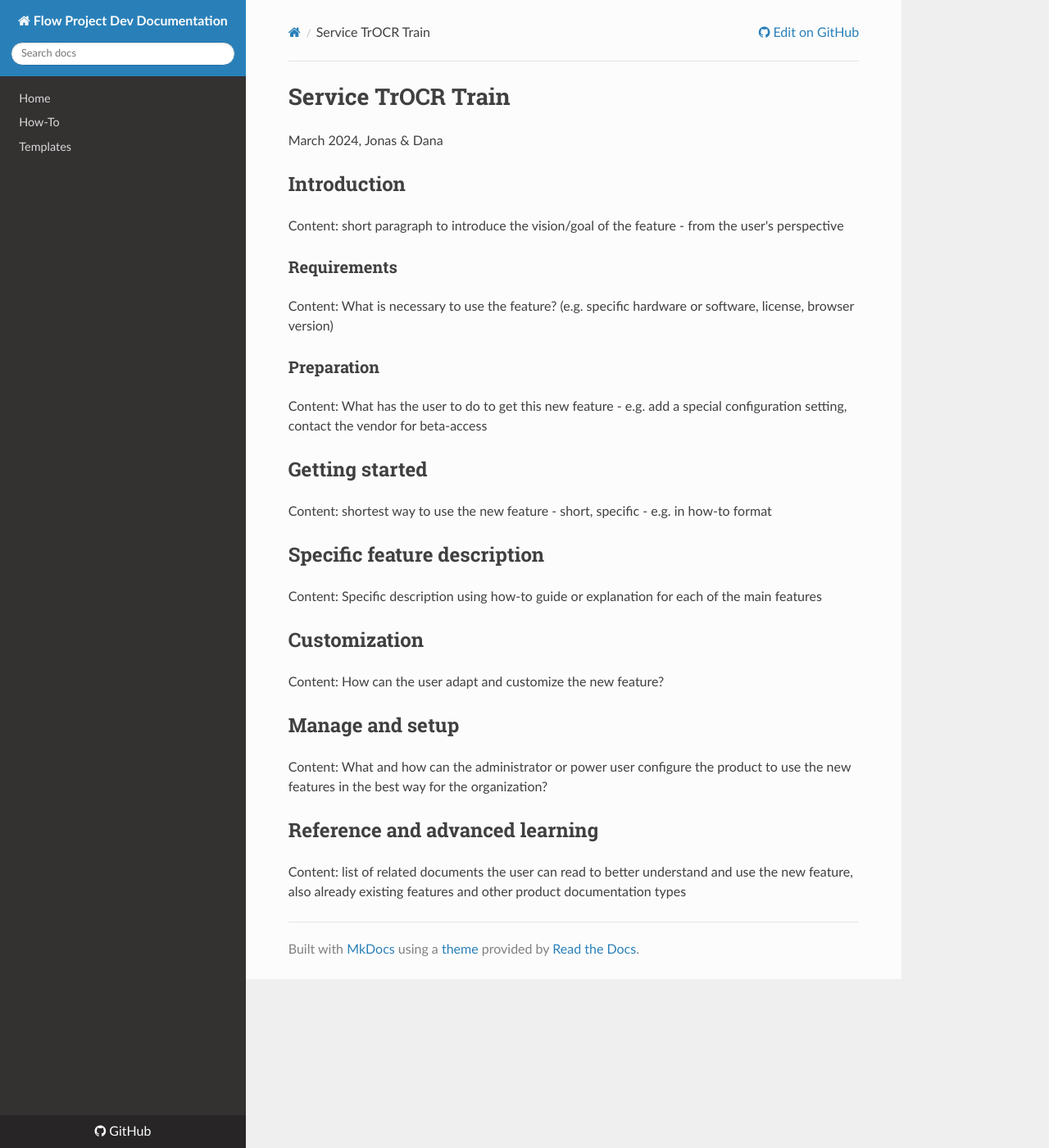
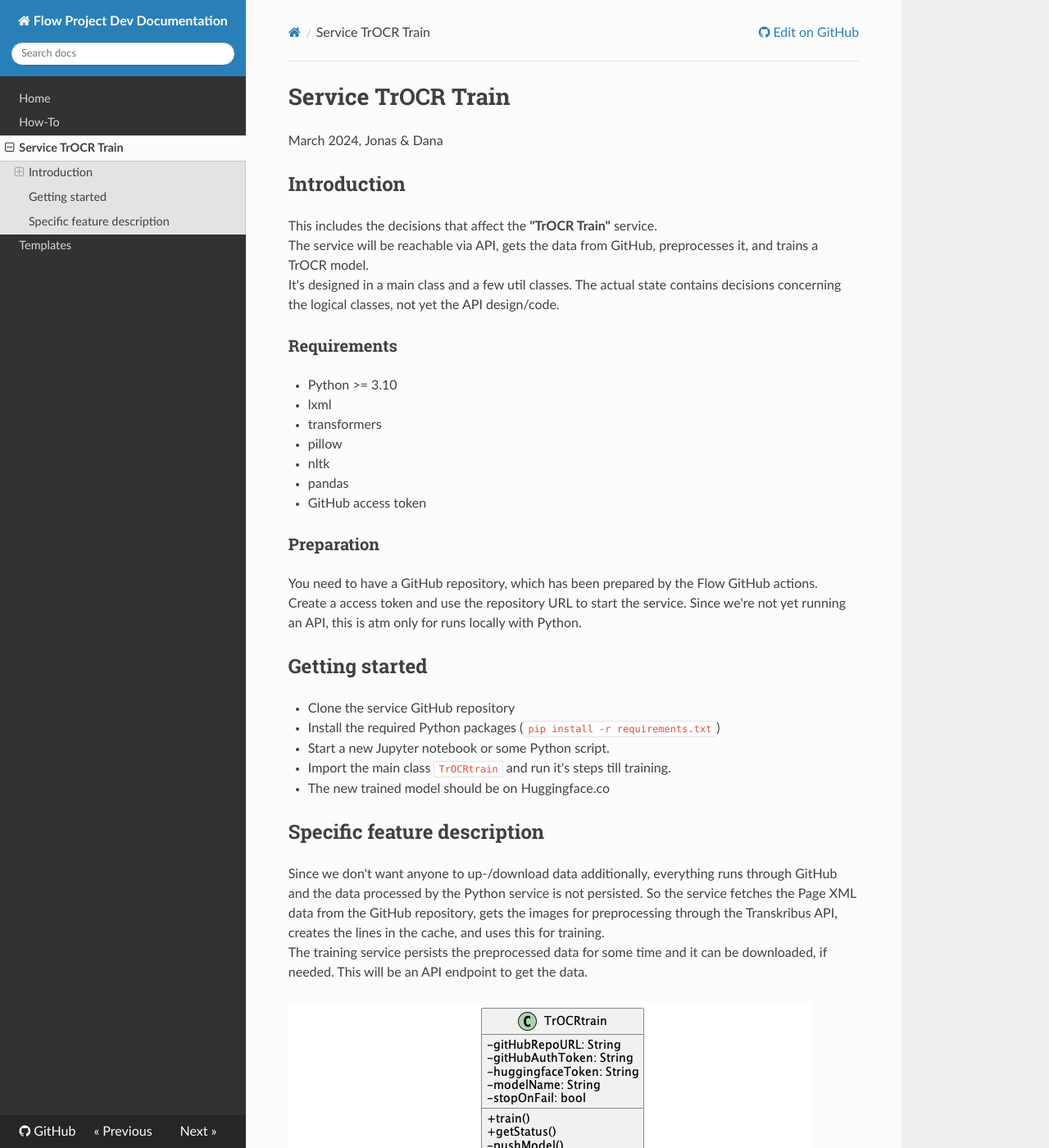
Before and after one commit to The-Flow-Project/flow-dev-doc, an MkDocs documentation site: the page built from docs/servicetrocrtrain.md, in a window 1280 px wide and 1400 px high. Shown: the whole window at 82% size. Built offline with MkDocs 1.6.1, drawn with Linux system fonts in a browser that asks for light colours; nearby versions of some CDN libraries.

Commit message:
update service trocr train

```diff
--- a/docs/servicetrocrtrain.md
+++ b/docs/servicetrocrtrain.md
@@ -4,32 +4,37 @@
 
 ## Introduction
 
-Content:  short paragraph to introduce the vision/goal of the feature - from the user's perspective
+This includes the decisions that affect the **"TrOCR Train"** service.
+The service will be reachable via API, gets the data from GitHub, preprocesses it, and trains a TrOCR model.
+It's designed in a main class and a few util classes. The actual state contains decisions concerning the logical classes, not yet the API design/code.
 
 ### Requirements
 
-Content: What is necessary to use the feature? (e.g. specific hardware or software, license, browser version)
+- Python >= 3.10
+- lxml
+- transformers
+- pillow
+- nltk
+- pandas
+- GitHub access token
 
 ### Preparation
 
-Content: What has the user to do to get this new feature - e.g. add a special configuration setting, contact the vendor for beta-access
+You need to have a GitHub repository, which has been prepared by the Flow GitHub actions. Create a access token and use the repository URL to start the service.
+Since we're not yet running an API, this is atm only for runs locally with Python.
 
 ## Getting started
 
-Content: shortest way to use the new feature - short, specific - e.g. in how-to format
+- Clone the service GitHub repository
+- Install the required Python packages (`pip install -r requirements.txt`)
+- Start a new Jupyter notebook or some Python script.
+- Import the main class `TrOCRtrain` and run it's steps till training.
+- The new trained model should be on Huggingface.co
 
 ## Specific feature description
 
-Content: Specific description using how-to guide or explanation for each of the main features
+Since we don't want anyone to up-/download data additionally, everything runs through GitHub and the data processed by the Python service is not persisted.
+So the service fetches the Page XML data from the GitHub repository, gets the images for preprocessing through the Transkribus API, creates the lines in the cache, and uses this for training.
+The training service persists the preprocessed data for some time and it can be downloaded, if needed. This will be an API endpoint to get the data.
 
-## Customization
-
-Content: How can the user adapt and customize the new feature?
-
-## Manage and setup
-
-Content: What and how can the administrator or power user configure the product to use the new features in the best way for the organization?
-
-## Reference and advanced learning
-
-Content: list of related documents the user can read to better understand and use the new feature, also already existing features and other product documentation types
+![UML TrOCRtrain class](img/trocr-train.png)
--- a/mkdocs.yml
+++ b/mkdocs.yml
@@ -1,8 +1,9 @@
 site_name: Flow Project Dev Documentation
-repo_url: https://github.com/l0rn0r/flow-dev
+repo_url: https://github.com/The-Flow-Project/flow-dev-doc
 nav:
   - Home: index.md
   - How-To: howto.md
+  - Service TrOCR Train: servicetrocrtrain.md
   - Templates: templates.md
 
 theme:
```
Also changed, not shown: docs/img/trocr-train.png (added).
